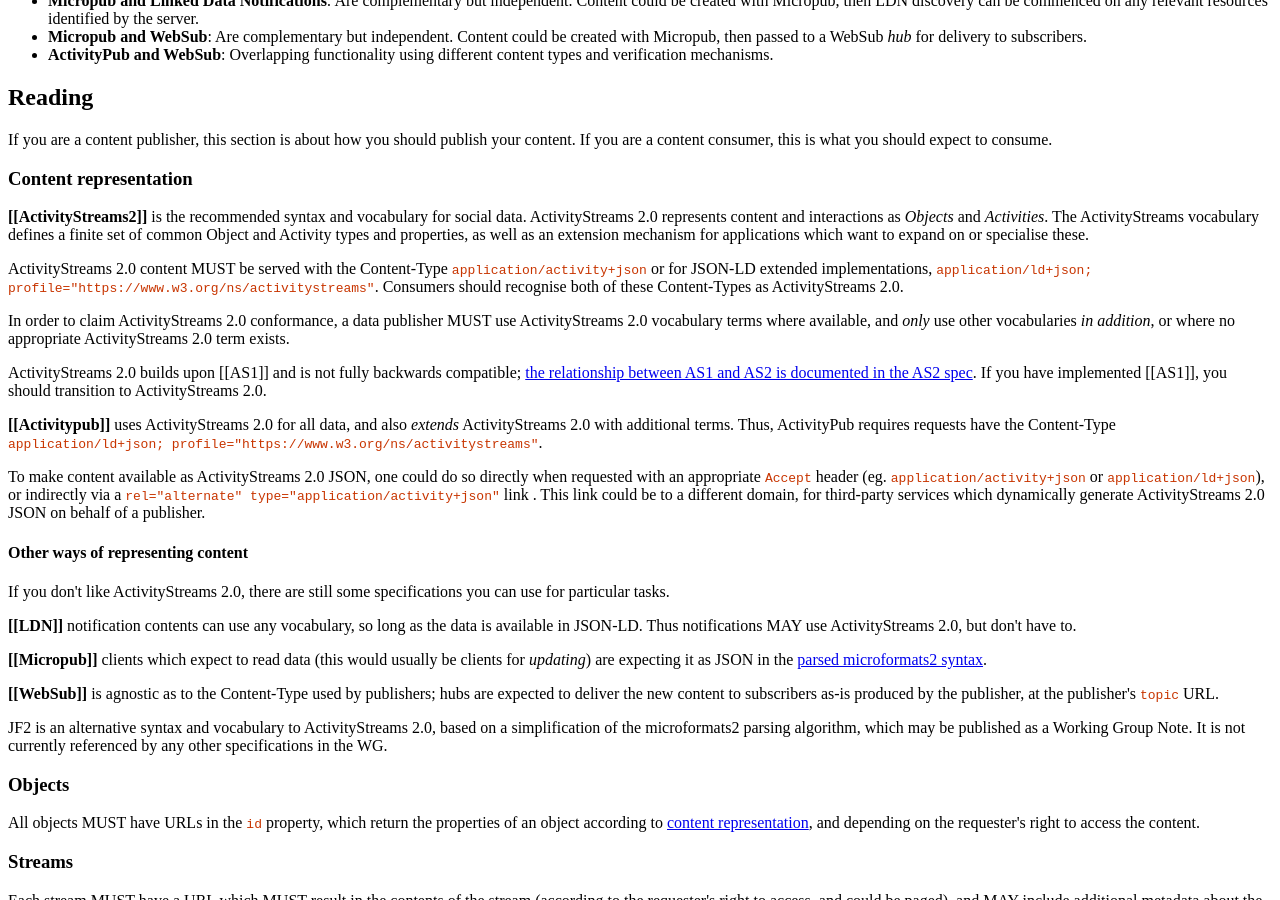
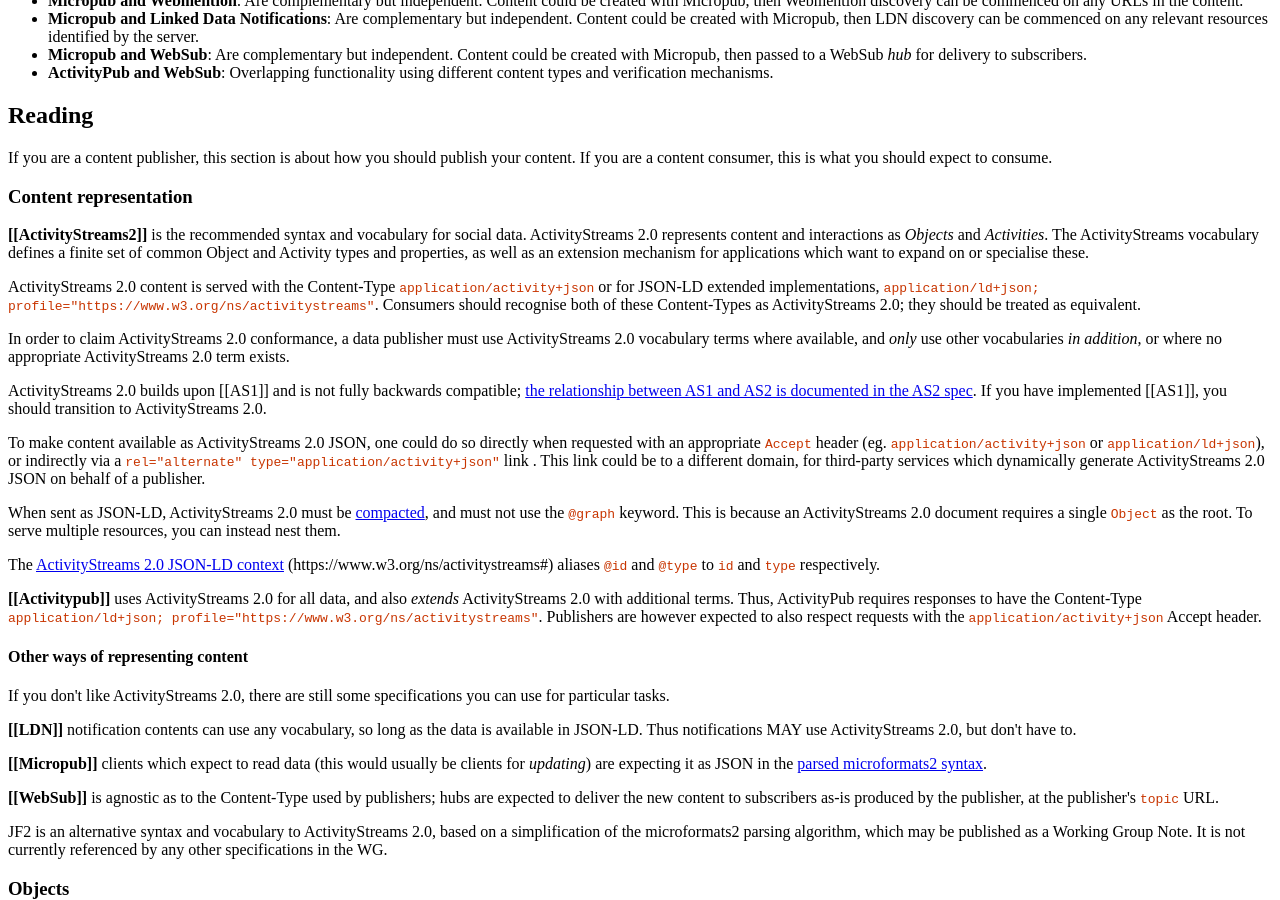
Before and after one commit to w3c-social/social-web-protocols, a Jekyll site: the page index.html, which Jekyll copies as it is, in a window 1280 px wide and 900 px high, scrolled down 1990 px. Built offline with Jekyll 4.4.1, drawn with Linux system fonts in a browser that asks for light colours; some of the changed text lies outside the part shown.

Commit message:
Update AS2

```diff
--- a/index.html
+++ b/index.html
@@ -367,7 +367,7 @@ table.th90 th, table.th90 td {
     <section id="swwg-specs">
       <h3>Specifications</h3>
 
-      <p>These specifications are finished, though new implementation reports and feedback are always welcome (details for where to submit these are at the top of each document).</p>
+      <p>These are the specifications produced by the Social Web Working Group. New implementation reports and feedback are always welcome (details for where to submit these are at the top of each document).</p>
 
       <dl>
 
@@ -521,15 +521,21 @@ table.th90 th, table.th90 td {
 
       <p><strong>[[ActivityStreams2]]</strong> is the recommended syntax and vocabulary for social data. ActivityStreams 2.0 represents content and interactions as <em>Objects</em> and <em>Activities</em>. The ActivityStreams vocabulary defines a finite set of common Object and Activity types and properties, as well as an extension mechanism for applications which want to expand on or specialise these.</p>
 
-      <p>ActivityStreams 2.0 content MUST be served with the Content-Type <code>application/activity+json</code> or for JSON-LD extended implementations, <code>application/ld+json; profile="https://www.w3.org/ns/activitystreams"</code>. Consumers should recognise both of these Content-Types as ActivityStreams 2.0.</p>
+      <p>ActivityStreams 2.0 content is served with the Content-Type <code>application/activity+json</code> or for JSON-LD extended implementations, <code>application/ld+json; profile="https://www.w3.org/ns/activitystreams"</code>. Consumers should recognise both of these Content-Types as ActivityStreams 2.0; <span title="after much wringing of hands and gnashing of teeth, the WG decided that">they should be treated as equivalent</span>.</p>
 
-      <p>In order to claim ActivityStreams 2.0 conformance, a data publisher MUST use ActivityStreams 2.0 vocabulary terms where available, and <em>only</em> use other vocabularies <em>in addition</em>, or where no appropriate ActivityStreams 2.0 term exists.</p>
+      <p>In order to claim ActivityStreams 2.0 conformance, a data publisher must use ActivityStreams 2.0 vocabulary terms where available, and <em>only</em> use other vocabularies <em>in addition</em>, or where no appropriate ActivityStreams 2.0 term exists.</p>
 
       <p class="note" title="ActivityStreams 1.0">ActivityStreams 2.0 builds upon [[AS1]] and is not fully backwards compatible; <a href="http://www.w3.org/TR/activitystreams-core#activitystreams-1.0">the relationship between AS1 and AS2 is documented in the AS2 spec</a>. If you have implemented [[AS1]], you should transition to ActivityStreams 2.0.</p>
 
-      <p><strong>[[Activitypub]]</strong> uses ActivityStreams 2.0 for all data, and also <em>extends</em> ActivityStreams 2.0 with additional terms. Thus, ActivityPub requires requests have the Content-Type <code>application/ld+json; profile="https://www.w3.org/ns/activitystreams"</code>.</p>
+      <p>To make content available as ActivityStreams 2.0 JSON, one could do so directly when requested with an appropriate <code>Accept</code> header (eg. <code>application/activity+json</code> or <code>application/ld+json</code>), or indirectly via a <code>rel="alternate" type="application/activity+json"</code> link . This link could be to a different domain, for third-party services which dynamically generate ActivityStreams 2.0 JSON on behalf of a publisher.</p>
 
-      <p>To make content available as ActivityStreams 2.0 JSON, one could do so directly when requested with an appropriate <code>Accept</code> header (eg. <code>application/activity+json</code> or <code>application/ld+json</code>), or indirectly via a <code>rel="alternate" type="application/activity+json"</code> link . This link could be to a different domain, for third-party services which dynamically generate ActivityStreams 2.0 JSON on behalf of a publisher.</p>
+      <div class="note" title="JSON-LD">
+        <p>When sent as JSON-LD, ActivityStreams 2.0 must be <a href="https://json-ld.org/spec/latest/json-ld-api/#compaction">compacted</a>, and must not use the <code>@graph</code> keyword. This is because an ActivityStreams 2.0 document requires a single <code>Object</code> as the root. To serve multiple resources, you can instead nest them.</p>
+        <p>The <a href="https://www.w3.org/ns/activitystreams#">ActivityStreams 2.0 JSON-LD context</a> (https://www.w3.org/ns/activitystreams#) aliases <code>@id</code> and <code>@type</code> to <code>id</code> and <code>type</code> respectively.</p>
+      </div>
+
+      <p><strong>[[Activitypub]]</strong> uses ActivityStreams 2.0 for all data, and also <em>extends</em> ActivityStreams 2.0 with additional terms. Thus, ActivityPub requires responses to have the Content-Type <code>application/ld+json; profile="https://www.w3.org/ns/activitystreams"</code>. Publishers are however expected to also respect requests with the <code>application/activity+json</code> Accept header.</p>
+
 
       <section id="content-other">
         <h4>Other ways of representing content</h4>
```
Also changed, not shown: other parts of index.html (+1 -1 lines).
